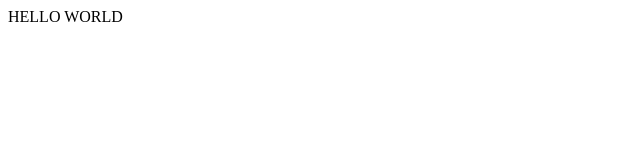
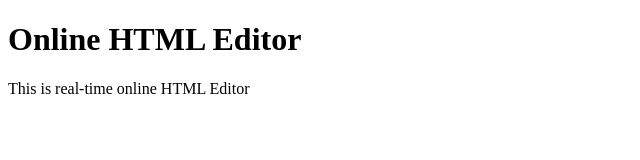
Before and after one commit to Jeremyj05/website, a plain HTML site: page index.html in a window 1280 px wide. Shown: the whole page, without its empty margins (0-640 px from the left). Drawn offline with Linux system fonts and the light colour scheme.

Commit message:
Update index.html

```diff
--- a/index.html
+++ b/index.html
@@ -1 +1,10 @@
-<header>HELLO WORLD</header>
+<!DOCTYPE html>
+<html>
+<head>
+<title>Hello World</title>
+</head>
+<body>
+<h1>Online HTML Editor</h1>
+<p>This is real-time online HTML Editor</p>
+</body>
+</html>
```
